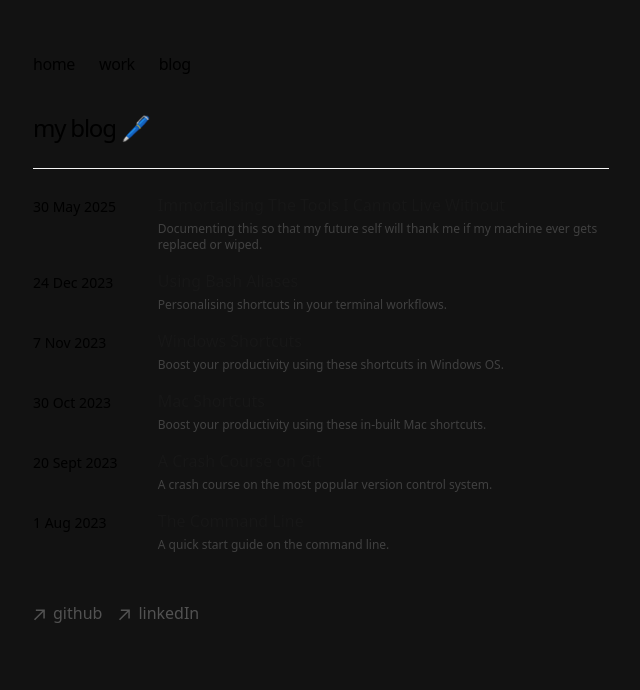
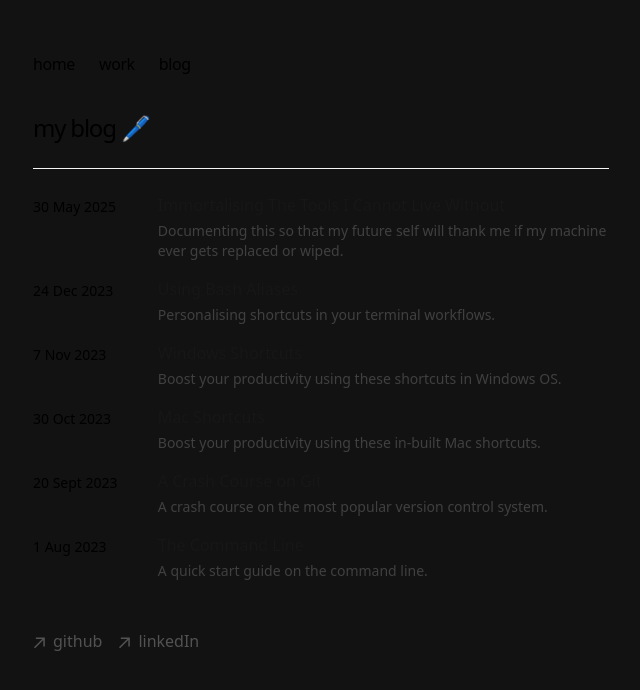
Before and after one commit to chensxb97/chensxb97.github.io, a Next.js app: page /blog in a window 1280 px wide. Shown: the top 690 px of the page, without its empty margins (319-959 px from the left). Built offline with nearby package versions, Linux system fonts and the light colour scheme.

Commit message:
increase size of summary text

```diff
--- a/app/components/posts.tsx
+++ b/app/components/posts.tsx
@@ -29,7 +29,7 @@ export function BlogPosts() {
                 <p className="text-l font-medium text-neutral-900 dark:text-neutral-100">
                   {post.metadata.title}
                 </p>
-                <p className="text-xs text-neutral-700 dark:text-neutral-300 mt-1">
+                <p className="text-sm text-neutral-700 dark:text-neutral-300 mt-1">
                   {post.metadata.summary}
                 </p>
               </div>
```
